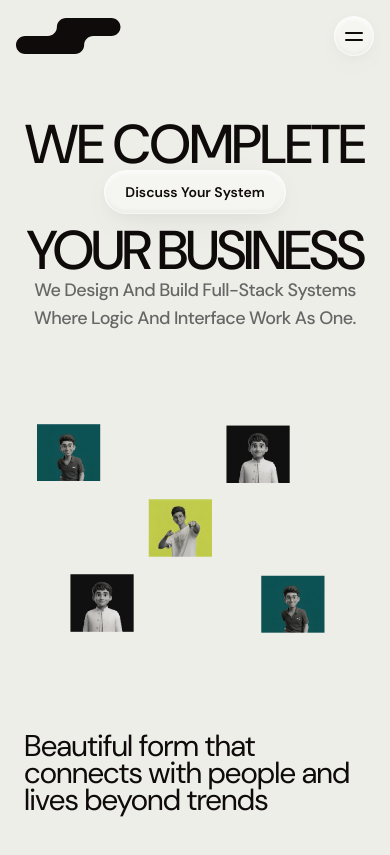
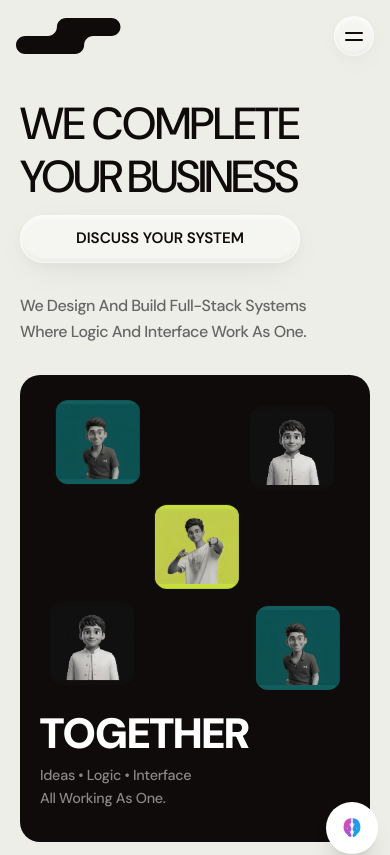
Before and after one commit to HylithLabs/hylith, a Next.js app: page / in a window 390 px wide. Shown: the top 855 px of the page. Built offline with nearby package versions, Linux system fonts and the light colour scheme.

Commit message:
responsive glitch cutting #1

```diff
--- a/app/globals.css
+++ b/app/globals.css
@@ -493,3 +493,66 @@ html.is-global-loading #__next {
     max-width: min(84vw, 26rem);
   }
 }
+
+/* ── Mobile Hero Card & Collage Styles ── */
+.hero-mobile-card {
+  width: 100%;
+  max-width: 420px;
+  margin-left: auto;
+  margin-right: auto;
+}
+
+.hero-collage-grid {
+  display: grid;
+  grid-template-columns: repeat(3, 84px);
+  grid-template-rows: repeat(3, 84px);
+  gap: 16px;
+  width: fit-content;
+  justify-content: center;
+}
+
+@media (max-width: 380px) {
+  .hero-collage-grid {
+    grid-template-columns: repeat(3, 72px);
+    grid-template-rows: repeat(3, 72px);
+    gap: 12px;
+  }
+}
+
+.hero-collage-tile {
+  width: 100%;
+  height: 100%;
+  border-radius: 12px;
+  display: flex;
+  align-items: center;
+  justify-content: center;
+  position: relative;
+}
+
+/* Float animation for mobile collage tiles to make it feel alive! */
+.hero-collage-tile:nth-child(1) { animation: heroDrift1 12s ease-in-out infinite; }
+.hero-collage-tile:nth-child(2) { animation: heroDrift2 14s ease-in-out infinite; }
+.hero-collage-tile:nth-child(3) { animation: heroDrift3 16s ease-in-out infinite; }
+.hero-collage-tile:nth-child(4) { animation: heroDrift4 13s ease-in-out infinite; }
+.hero-collage-tile:nth-child(5) { animation: heroDrift5 15s ease-in-out infinite; }
+
+@keyframes heroDrift1 {
+  0%, 100% { transform: translate(0, 0); }
+  50% { transform: translate(3px, -3px); }
+}
+@keyframes heroDrift2 {
+  0%, 100% { transform: translate(0, 0); }
+  50% { transform: translate(-3px, 3px); }
+}
+@keyframes heroDrift3 {
+  0%, 100% { transform: translate(0, 0); }
+  50% { transform: translate(2px, 2px); }
+}
+@keyframes heroDrift4 {
+  0%, 100% { transform: translate(0, 0); }
+  50% { transform: translate(-3px, -2px); }
+}
+@keyframes heroDrift5 {
+  0%, 100% { transform: translate(0, 0); }
+  50% { transform: translate(3px, 3px); }
+}
--- a/pages/HeroSection.tsx
+++ b/pages/HeroSection.tsx
@@ -1,15 +1,40 @@
 "use client";
 
 import React, { useEffect, useRef } from "react";
+import Image from "next/image";
+
+const glassBadgeStyle = {
+  letterSpacing: "0",
+  background: "rgba(255, 255, 255, 0.4)",
+  backdropFilter: "blur(16px)",
+  WebkitBackdropFilter: "blur(16px)",
+  border: "1px solid rgba(255, 255, 255, 0.6)",
+  borderBottom: "1px solid rgba(255, 255, 255, 0.2)",
+  boxShadow: `
+    0 10px 40px -10px rgba(0, 0, 0, 0.08),
+    0 4px 15px 0px rgba(0, 0, 0, 0.04),
+    inset 0 2px 4px 0px rgba(255, 255, 255, 0.8),
+    inset 0 -2px 4px 0px rgba(0, 0, 0, 0.05)
+  `,
+} as const;
+
+/* ── Mobile hero collage tile data ── */
+const HERO_TILES = [
+  { src: "/assets/nahinCartoon.png", alt: "Nahin", bg: "#125E5E", row: 0, col: 0 },
+  { src: "/assets/RaiyanCartoon.png", alt: "Raiyan", bg: "#120E0D", row: 0, col: 2 },
+  { src: "/assets/JotirmoyCartoon.png", alt: "Jotirmoy", bg: "#C5DF3B", row: 1, col: 1 },
+  { src: "/assets/RaiyanCartoon.png", alt: "Raiyan", bg: "#120E0D", row: 2, col: 0 },
+  { src: "/assets/nahinCartoon.png", alt: "Nahin", bg: "#125E5E", row: 2, col: 2 },
+] as const;
 
 const HeroSection = () => {
   const badgeRef = useRef<HTMLSpanElement>(null);
   const headingRef = useRef<HTMLHeadingElement>(null);
   const descRef = useRef<HTMLDivElement>(null);
+  const cardRef = useRef<HTMLDivElement>(null);
 
-  /* Subtle stagger-in on mount for a modern feel */
   useEffect(() => {
-    const els = [badgeRef.current, headingRef.current, descRef.current];
+    const els = [badgeRef.current, headingRef.current, descRef.current, cardRef.current];
     els.forEach((el, i) => {
       if (!el) return;
       el.style.opacity = "0";
@@ -24,51 +49,132 @@ const HeroSection = () => {
 
   return (
     <section
-      className="hero section overflow-hidden px-4 sm:px-6 xl:px-0"
+      className="hero section overflow-hidden px-5 pb-8 sm:px-6 sm:pb-10 lg:px-4 xl:px-0"
       id="home"
     >
-      <div className="mt-12 sm:mt-16 lg:mt-20 xl:mt-24">
+      <div className="mt-8 sm:mt-12 lg:mt-20 xl:mt-24">
         <h1
           ref={headingRef}
-          className="text-center text-[clamp(2.9rem,14vw,5.6rem)] leading-[0.92] font-medium sm:text-[clamp(4.8rem,12vw,7rem)] lg:text-[6.8rem] xl:text-9xl xl:leading-none"
+          className="text-left text-[clamp(2.65rem,11.5vw,3.75rem)] leading-[0.92] font-medium uppercase tracking-[-0.03em] sm:text-[clamp(3rem,12vw,4.25rem)] lg:text-center lg:text-[6.8rem] lg:normal-case xl:text-9xl xl:leading-none"
         >
-          <span className="block tracking-[-0.03em] lg:mr-24 xl:mr-72">
-            WE COMPLETE
-          </span>
-          <span className="mx-auto flex flex-col items-center justify-center gap-3 sm:gap-4 lg:flex-row">
+          <span className="block lg:mr-24 xl:mr-72">WE COMPLETE</span>
+
+          <span className="mt-3 flex flex-col items-start gap-4 lg:mx-auto lg:mt-0 lg:flex-row lg:items-center lg:justify-center lg:gap-4">
             <span
               ref={badgeRef}
-              className="hero-badge inline-flex h-11 max-w-full cursor-pointer items-center rounded-full px-5 text-sm font-semibold leading-none whitespace-nowrap sm:h-12 sm:px-7 sm:text-[1rem] xl:h-16 xl:px-10 xl:text-[1.09rem]"
-              style={{
-                letterSpacing: "0",
-                background: "rgba(255, 255, 255, 0.4)",
-                backdropFilter: "blur(16px)",
-                WebkitBackdropFilter: "blur(16px)",
-                border: "1px solid rgba(255, 255, 255, 0.6)",
-                borderBottom: "1px solid rgba(255, 255, 255, 0.2)",
-                boxShadow: `
-                  0 10px 40px -10px rgba(0, 0, 0, 0.08),
-                  0 4px 15px 0px rgba(0, 0, 0, 0.04),
-                  inset 0 2px 4px 0px rgba(255, 255, 255, 0.8),
-                  inset 0 -2px 4px 0px rgba(0, 0, 0, 0.05)
-                `,
-              }}
+              className="hero-badge order-2 inline-flex h-12 w-full max-w-[17.5rem] cursor-pointer items-center justify-center rounded-full px-6 text-[0.95rem] font-semibold leading-none lg:order-1 lg:h-11 lg:w-auto lg:max-w-none lg:px-5 lg:text-sm lg:whitespace-nowrap xl:h-16 xl:px-10 xl:text-[1.09rem]"
+              style={glassBadgeStyle}
             >
               Discuss Your System
             </span>
-            <span className="tracking-[-0.05em]">YOUR BUSINESS</span>
+            <span className="order-1 tracking-[-0.05em] lg:order-2">
+              YOUR BUSINESS
+            </span>
           </span>
         </h1>
       </div>
-      <div ref={descRef} className="pb-16 sm:pb-20">
-        {/* Responsive: on mobile, text stacks naturally with smaller font.
-            On large screens, maintains the original left-offset layout. */}
-        <p className="mx-auto max-w-[36rem] text-center text-lg font-medium tracking-[-0.03em] text-[#666666] capitalize sm:text-2xl sm:tracking-[-0.05em] lg:ml-40 lg:max-w-none xl:ml-96 xl:text-3xl">
-          We design and build full-stack systems
+
+      <div
+        ref={descRef}
+        className="mt-8 max-w-[22rem] sm:mt-10 sm:max-w-md lg:mx-auto lg:mt-0 lg:max-w-none lg:pb-20"
+      >
+        <p className="text-left text-base leading-snug font-medium tracking-[-0.03em] text-[#666666] capitalize sm:text-lg lg:ml-40 lg:max-w-none lg:text-center lg:text-2xl lg:tracking-[-0.05em] xl:ml-96 xl:text-3xl">
+          We Design And Build Full-Stack Systems
         </p>
-        <p className="mx-auto max-w-[36rem] text-center text-lg font-medium tracking-[-0.03em] text-[#666666] capitalize sm:text-2xl sm:tracking-[-0.05em] lg:ml-40 lg:max-w-none xl:ml-96 xl:text-3xl">
-          where logic and interface work as one.
+        <p className="mt-1 text-left text-base leading-snug font-medium tracking-[-0.03em] text-[#666666] capitalize sm:text-lg lg:mt-0 lg:ml-40 lg:max-w-none lg:text-center lg:text-2xl lg:tracking-[-0.05em] xl:ml-96 xl:text-3xl">
+          Where Logic And Interface Work As One.
         </p>
+      </div>
+
+      {/* ── Mobile / Tablet: Dark team card ── */}
+      <div
+        ref={cardRef}
+        className="hero-mobile-card relative mt-8 sm:mt-10 xl:hidden"
+      >
+        <div className="relative overflow-visible rounded-[1.25rem] bg-[#0F0B0A] px-5 pb-8 pt-7 sm:rounded-[1.5rem] sm:px-7 sm:pb-9 sm:pt-9">
+          {/* Avatar collage grid */}
+          <div className="hero-collage-grid mx-auto">
+            {HERO_TILES.map((tile, i) => (
+              <div
+                key={`hero-tile-${i}`}
+                className="hero-collage-tile overflow-hidden"
+                style={{
+                  gridRow: tile.row + 1,
+                  gridColumn: tile.col + 1,
+                  backgroundColor: tile.bg,
+                }}
+              >
+                <Image
+                  src={tile.src}
+                  alt={tile.alt}
+                  width={116}
+                  height={116}
+                  className="size-full object-cover"
+                />
+              </div>
+            ))}
+          </div>
+
+          {/* Bottom text & logo badge */}
+          <div className="mt-7 sm:mt-9">
+            <h2 className="text-[2.65rem] leading-[0.9] font-black tracking-[-0.01em] text-white uppercase sm:text-5xl">
+              TOGETHER
+            </h2>
+            <div className="mt-3 flex items-end justify-between">
+              <div>
+                <p className="text-[0.9rem] font-medium tracking-[-0.02em] text-[#888888] sm:text-base">
+                  Ideas • Logic • Interface
+                </p>
+                <p className="mt-0.5 text-[0.9rem] font-medium tracking-[-0.02em] text-[#888888] sm:text-base">
+                  All Working As One.
+                </p>
+              </div>
+
+              {/* Colorful gradient brain badge overlapping the bottom-right edge */}
+              <div className="absolute -bottom-3 -right-2 z-10 flex h-[3.25rem] w-[3.25rem] items-center justify-center rounded-full bg-white shadow-xl transition-transform duration-300 hover:scale-110 active:scale-95 sm:h-14 sm:w-14">
+                <svg
+                  viewBox="0 0 100 100"
+                  className="h-7 w-7 sm:h-8 sm:w-8"
+                  xmlns="http://www.w3.org/2000/svg"
+                >
+                  <defs>
+                    <linearGradient id="leftHemisphere" x1="0%" y1="0%" x2="100%" y2="100%">
+                      <stop offset="0%" stopColor="#EC4899" />
+                      <stop offset="100%" stopColor="#8B5CF6" />
+                    </linearGradient>
+                    <linearGradient id="rightHemisphere" x1="0%" y1="0%" x2="100%" y2="100%">
+                      <stop offset="0%" stopColor="#3B82F6" />
+                      <stop offset="100%" stopColor="#06B6D4" />
+                    </linearGradient>
+                  </defs>
+
+                  {/* Left Hemisphere (Pink-to-Purple Gradient) */}
+                  <path
+                    d="M48,15 C30,15 20,28 20,48 C20,62 28,68 32,72 C36,76 38,82 44,82 C46,82 48,80 48,76 C48,72 44,70 44,66 C44,62 48,60 48,54 C48,48 44,46 44,40 C44,34 48,32 48,26 Z"
+                    fill="url(#leftHemisphere)"
+                  />
+
+                  {/* Right Hemisphere (Blue-to-Teal Gradient) */}
+                  <path
+                    d="M52,15 C70,15 80,28 80,48 C80,62 72,68 68,72 C64,76 62,82 56,82 C54,82 52,80 52,76 C52,72 56,70 56,66 C56,62 52,60 52,54 C52,48 56,46 56,40 C56,34 52,32 52,26 Z"
+                    fill="url(#rightHemisphere)"
+                  />
+
+                  {/* Styled central line / brain folds details */}
+                  <circle cx="48" cy="22" r="2.5" fill="#ffffff" opacity="0.8" />
+                  <circle cx="52" cy="22" r="2.5" fill="#ffffff" opacity="0.8" />
+                  <circle cx="42" cy="36" r="2" fill="#ffffff" opacity="0.7" />
+                  <circle cx="58" cy="36" r="2" fill="#ffffff" opacity="0.7" />
+                  <circle cx="34" cy="50" r="2" fill="#ffffff" opacity="0.6" />
+                  <circle cx="66" cy="50" r="2" fill="#ffffff" opacity="0.6" />
+                  <circle cx="44" cy="62" r="1.8" fill="#ffffff" opacity="0.7" />
+                  <circle cx="56" cy="62" r="1.8" fill="#ffffff" opacity="0.7" />
+                </svg>
+              </div>
+
+            </div>
+          </div>
+        </div>
       </div>
     </section>
   );
--- a/pages/Second.tsx
+++ b/pages/Second.tsx
@@ -299,7 +299,7 @@ const Second = () => {
       >
         {/* Left column */}
         <div className="flex min-w-0 flex-col justify-between gap-14 sm:gap-20 xl:min-h-[calc(100vh-9rem)] xl:gap-0">
-          <div className="xl:pt-8">
+          <div className="hidden xl:block xl:pt-8">
             <TeamAvatarCollage onImageLoad={refreshScroll} />
           </div>
 
```
